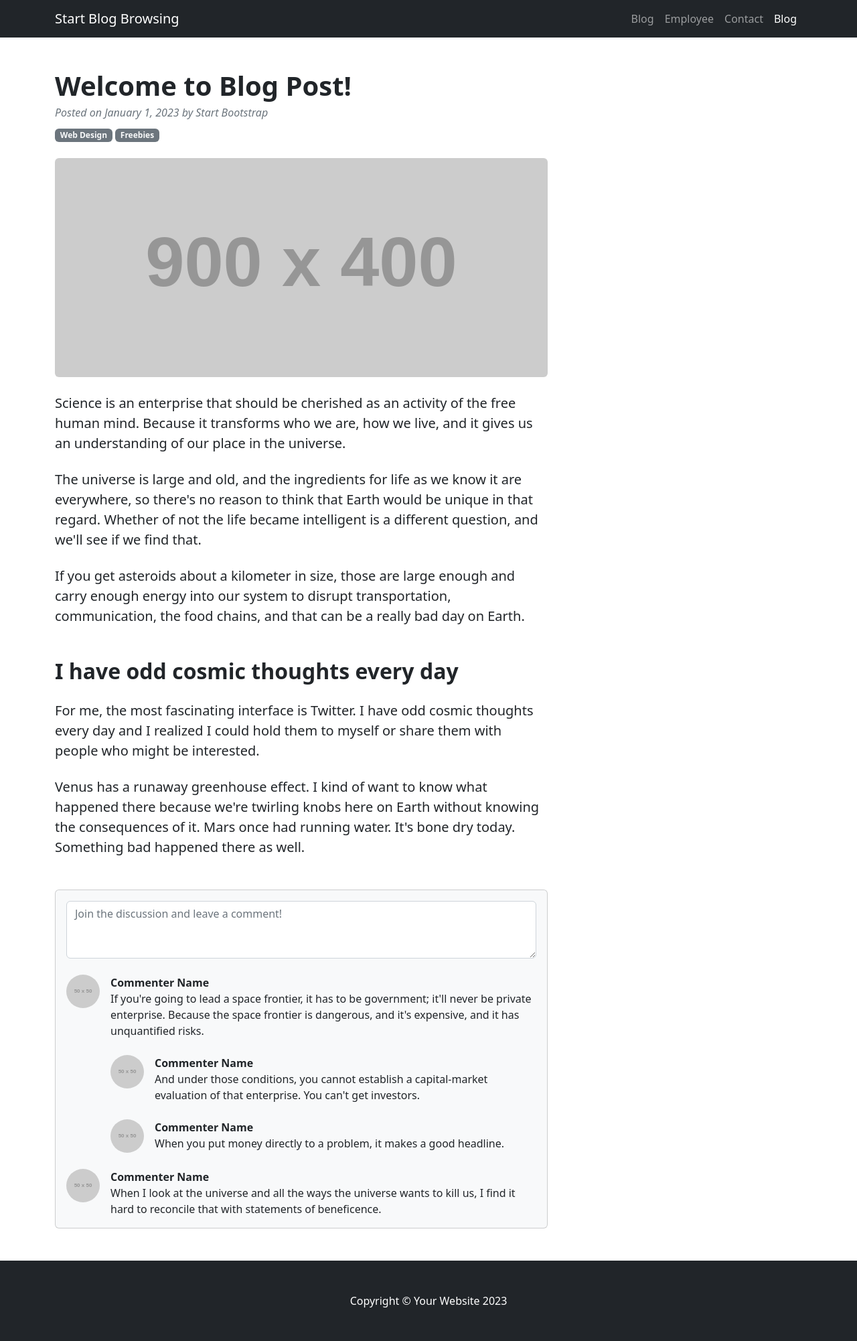
After one commit to shiningstarrr/Python-Projects, a Django app: template Django_project_blog/employee/templates/employee/detailsPage.html in a window 1280 px wide. The commit adds this page. Shown: the whole page at 67% size. Run offline with Django 4.2, Linux system fonts and the light colour scheme; the template is opened without the code that fills it, so the values that code supplies are empty; grey boxes labelled with a size stand in for pictures from a placeholder-image service; some libraries are stand-ins or nearby versions.

Commit message:
add detailed page

```diff
--- a/Django_project_blog/employee/templates/employee/blog.html
+++ b/Django_project_blog/employee/templates/employee/blog.html
@@ -109,5 +109,5 @@
                 </div>
             </div>
         </div>
+{% endblock %}
         <!-- Footer-->
-{% endblock %}
--- /dev/null
+++ b/Django_project_blog/employee/templates/employee/detailsPage.html
@@ -0,0 +1,79 @@
+{% extends 'main.html' %}
+{% block content %}
+
+
+<!-- Page content-->
+<div class="container mt-5">
+    <div class="row">
+        <div class="col-lg-8">
+            <!-- Post content-->
+            <article>
+                <!-- Post header-->
+                <header class="mb-4">
+                    <!-- Post title-->
+                    <h1 class="fw-bolder mb-1">Welcome to Blog Post!</h1>
+                    <!-- Post meta content-->
+                    <div class="text-muted fst-italic mb-2">Posted on January 1, 2023 by Start Bootstrap</div>
+                    <!-- Post categories-->
+                    <a class="badge bg-secondary text-decoration-none link-light" href="#!">Web Design</a>
+                    <a class="badge bg-secondary text-decoration-none link-light" href="#!">Freebies</a>
+                </header>
+                <!-- Preview image figure-->
+                <figure class="mb-4"><img class="img-fluid rounded" src="https://dummyimage.com/900x400/ced4da/6c757d.jpg" alt="..." /></figure>
+                <!-- Post content-->
+                <section class="mb-5">
+                    <p class="fs-5 mb-4">Science is an enterprise that should be cherished as an activity of the free human mind. Because it transforms who we are, how we live, and it gives us an understanding of our place in the universe.</p>
+                    <p class="fs-5 mb-4">The universe is large and old, and the ingredients for life as we know it are everywhere, so there's no reason to think that Earth would be unique in that regard. Whether of not the life became intelligent is a different question, and we'll see if we find that.</p>
+                    <p class="fs-5 mb-4">If you get asteroids about a kilometer in size, those are large enough and carry enough energy into our system to disrupt transportation, communication, the food chains, and that can be a really bad day on Earth.</p>
+                    <h2 class="fw-bolder mb-4 mt-5">I have odd cosmic thoughts every day</h2>
+                    <p class="fs-5 mb-4">For me, the most fascinating interface is Twitter. I have odd cosmic thoughts every day and I realized I could hold them to myself or share them with people who might be interested.</p>
+                    <p class="fs-5 mb-4">Venus has a runaway greenhouse effect. I kind of want to know what happened there because we're twirling knobs here on Earth without knowing the consequences of it. Mars once had running water. It's bone dry today. Something bad happened there as well.</p>
+                </section>
+            </article>
+            <!-- Comments section-->
+            <section class="mb-5">
+                <div class="card bg-light">
+                    <div class="card-body">
+                        <!-- Comment form-->
+                        <form class="mb-4"><textarea class="form-control" rows="3" placeholder="Join the discussion and leave a comment!"></textarea></form>
+                        <!-- Comment with nested comments-->
+                        <div class="d-flex mb-4">
+                            <!-- Parent comment-->
+                            <div class="flex-shrink-0"><img class="rounded-circle" src="https://dummyimage.com/50x50/ced4da/6c757d.jpg" alt="..." /></div>
+                            <div class="ms-3">
+                                <div class="fw-bold">Commenter Name</div>
+                                If you're going to lead a space frontier, it has to be government; it'll never be private enterprise. Because the space frontier is dangerous, and it's expensive, and it has unquantified risks.
+                                <!-- Child comment 1-->
+                                <div class="d-flex mt-4">
+                                    <div class="flex-shrink-0"><img class="rounded-circle" src="https://dummyimage.com/50x50/ced4da/6c757d.jpg" alt="..." /></div>
+                                    <div class="ms-3">
+                                        <div class="fw-bold">Commenter Name</div>
+                                        And under those conditions, you cannot establish a capital-market evaluation of that enterprise. You can't get investors.
+                                    </div>
+                                </div>
+                                <!-- Child comment 2-->
+                                <div class="d-flex mt-4">
+                                    <div class="flex-shrink-0"><img class="rounded-circle" src="https://dummyimage.com/50x50/ced4da/6c757d.jpg" alt="..." /></div>
+                                    <div class="ms-3">
+                                        <div class="fw-bold">Commenter Name</div>
+                                        When you put money directly to a problem, it makes a good headline.
+                                    </div>
+                                </div>
+                            </div>
+                        </div>
+                        <!-- Single comment-->
+                        <div class="d-flex">
+                            <div class="flex-shrink-0"><img class="rounded-circle" src="https://dummyimage.com/50x50/ced4da/6c757d.jpg" alt="..." /></div>
+                            <div class="ms-3">
+                                <div class="fw-bold">Commenter Name</div>
+                                When I look at the universe and all the ways the universe wants to kill us, I find it hard to reconcile that with statements of beneficence.
+                            </div>
+                        </div>
+                    </div>
+                </div>
+            </section>
+        </div>
+    </div>
+</div>
+
+{% endblock %}
```
Also changed, not shown: Django_project_blog/ProjectOverview.md (+20 -2 lines), Django_project_blog/employee/views.py (+9 -0 lines).
